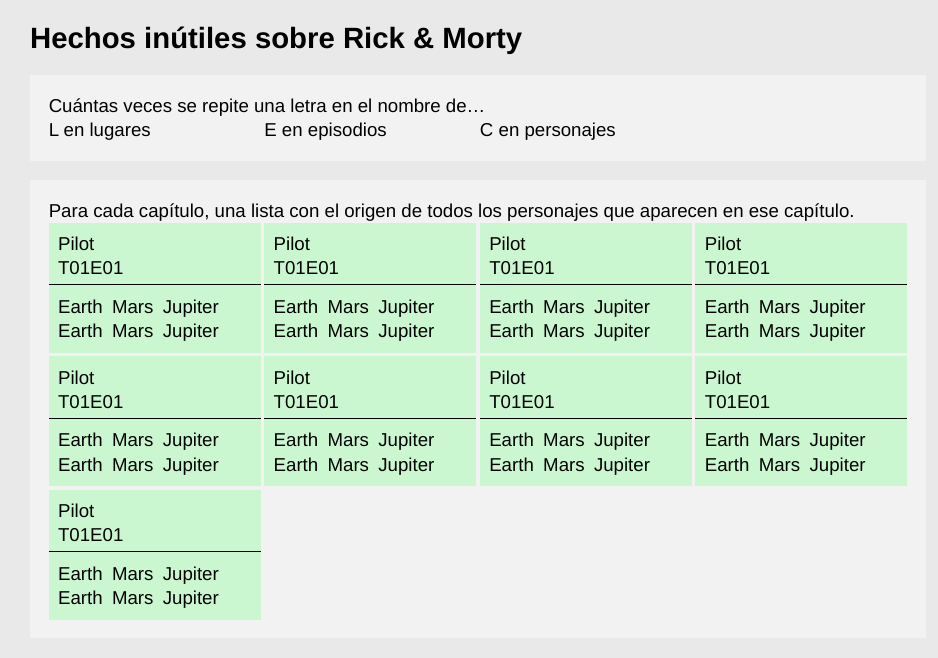
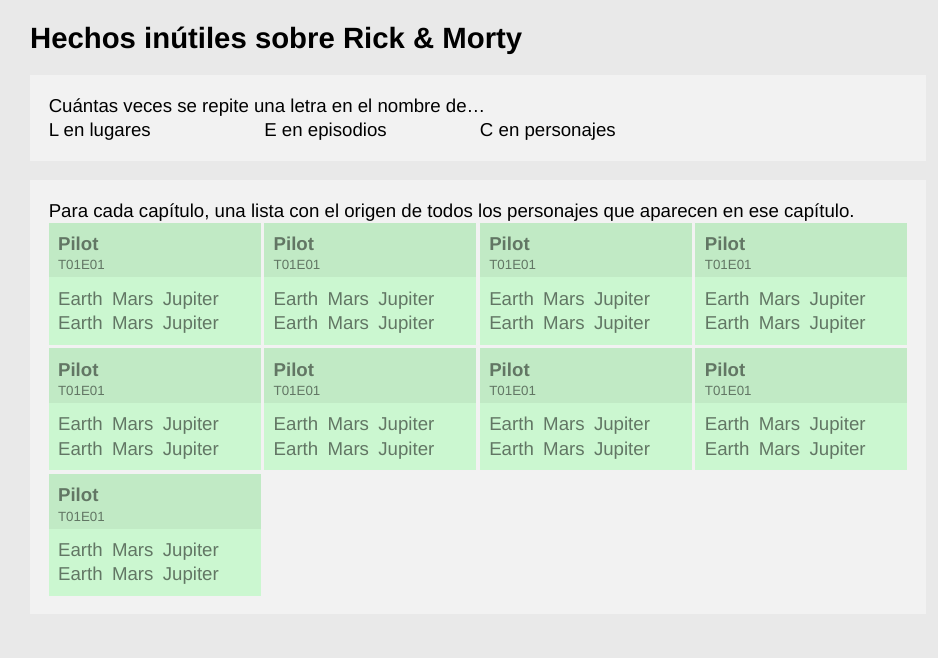
Before and after one commit to agj/vue3-test-app, a Vue app: page / in a window 1280 px wide. Shown: the top 658 px of the page, without its empty margins (162-1100 px from the left). Built offline with nearby package versions, Linux system fonts and the light colour scheme.

Commit message:
Más modificación de estilos.

```diff
--- a/src/App.vue
+++ b/src/App.vue
@@ -183,6 +183,7 @@
   --space-m: 1rem;
   --space-s: 0.5rem;
   --space-xs: 0.2rem;
+  --thickness-s: 0.01rem;
   --font-l: 22pt;
   --font-m: 14pt;
   --font-s: 10pt;
@@ -235,7 +236,6 @@
 
 .card .header {
   padding: var(--space-s) var(--space-s) var(--space-xs) var(--space-s);
-  border-bottom: black solid 1px;
 }
 .card .content {
   padding: var(--space-s);
@@ -244,7 +244,18 @@
 /* EP-CHAR-ORIGINS */
 
 .ep-char-origins .card {
+  --color-dark: hsl(126.4, 9.6%, 42.3%);
   background-color: hsl(126.3, 72.7%, 88.3%);
+  color: var(--color-dark);
+}
+.ep-char-origins .card .header {
+  background-color: hsl(126.4, 49.3%, 83.7%);
+}
+.ep-char-origins .title {
+  font-weight: bold;
+}
+.ep-char-origins .number {
+  font-size: var(--font-s);
 }
 .ep-char-origins .card ul {
   display: flex;
```
